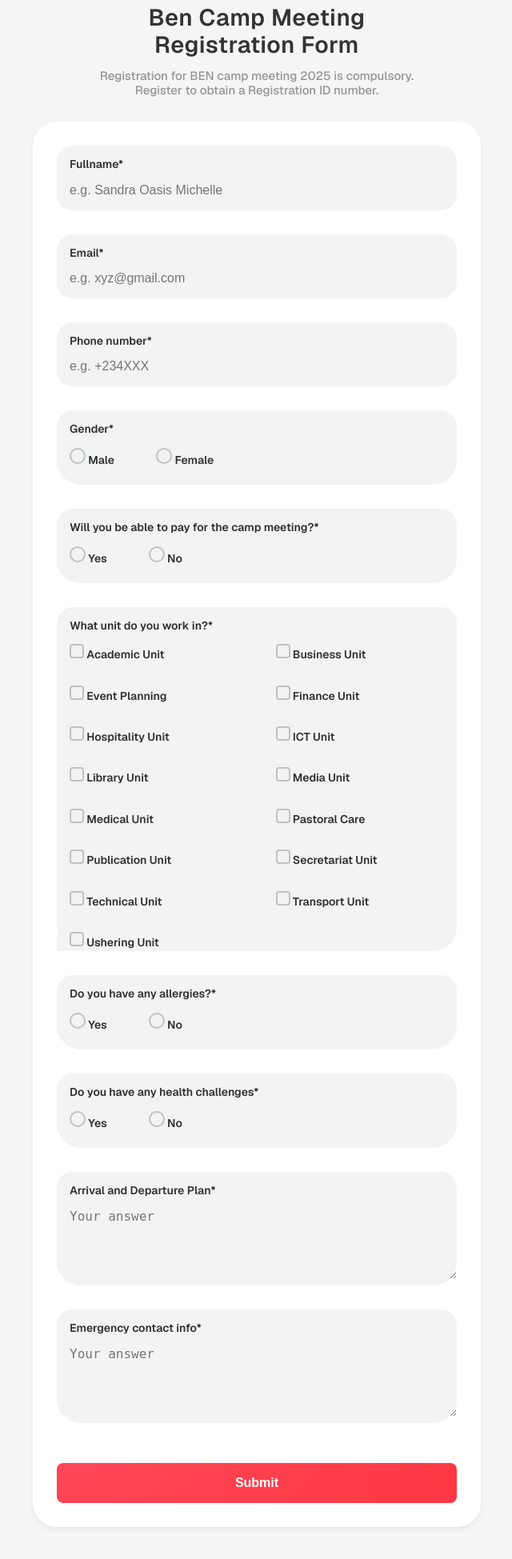
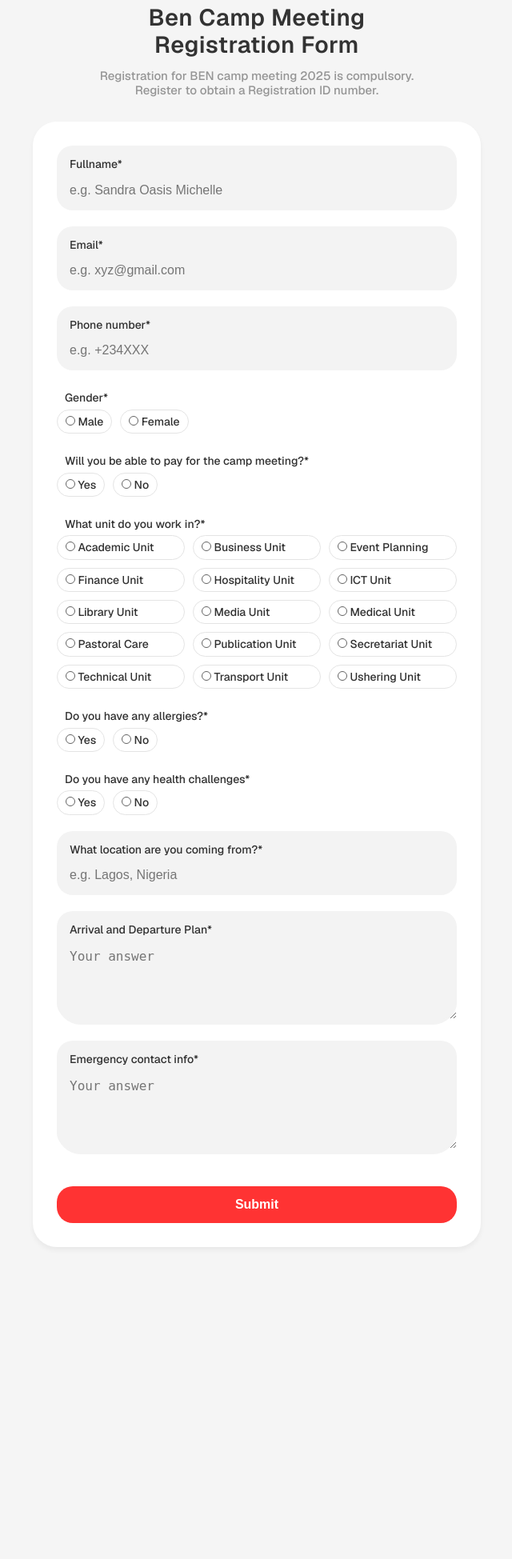
Before and after one commit to Edacynthia/Ben_camp_form, a Django app: page / in a window 1280 px wide. Shown: the part 335-2284 px from the top of the page at 80% size, without its empty margins (319-959 px from the left). After the commit the page ends 1864 px from the top, so only its background shows below. Run offline with Django 5.2, Linux system fonts and the light colour scheme; data comes from the database, SQL or seed files in the repository; both versions use the stored data as it was after the commit.

Commit message:
feat: Add allergy and health challenge details fields to CampRegistration model and update registration form

```diff
--- a/camp_form/models.py
+++ b/camp_form/models.py
@@ -52,11 +52,18 @@ class CampRegistration(models.Model):
     allergies = models.CharField(
         max_length=3, choices=YES_NO_CHOICES, verbose_name="Has Allergies"
     )
+    allergy_details = models.TextField(
+        blank=True, null=True, verbose_name="Allergy Details"
+    )
     health_challenges = models.CharField(
         max_length=3, choices=YES_NO_CHOICES, verbose_name="Has Health Challenges"
     )
+    health_challenge_details = models.TextField(
+        blank=True, null=True, verbose_name="Health Challenge Details"
+    )
 
     # Travel and Emergency
+    location = models.CharField(max_length=255, verbose_name="Location Coming From")
     arrival_departure = models.TextField(verbose_name="Arrival and Departure Plan")
     emergency_contact = models.TextField(verbose_name="Emergency Contact Information")
 
--- a/camp_form/views.py
+++ b/camp_form/views.py
@@ -22,9 +22,29 @@ def registration_form(request):
                 "can_pay": request.POST.get("can_pay", ""),
                 "allergies": request.POST.get("allergies", ""),
                 "health_challenges": request.POST.get("health_challenges", ""),
+                "location": request.POST.get("location", "").strip(),
                 "arrival_departure": request.POST.get("arrival_departure", "").strip(),
                 "emergency_contact": request.POST.get("emergency_contact", "").strip(),
             }
+
+            # Handle conditional fields
+            if form_data["allergies"] == "yes":
+                allergy_details = request.POST.get("allergy_details", "").strip()
+                if not allergy_details:
+                    messages.error(request, "Please specify your allergies.")
+                    context = {"service_units": service_units}
+                    return render(request, "camp_form.html", context)
+                form_data["allergy_details"] = allergy_details
+
+            if form_data["health_challenges"] == "yes":
+                health_details = request.POST.get(
+                    "health_challenge_details", ""
+                ).strip()
+                if not health_details:
+                    messages.error(request, "Please specify your health challenges.")
+                    context = {"service_units": service_units}
+                    return render(request, "camp_form.html", context)
+                form_data["health_challenge_details"] = health_details
 
             # Basic validation
             required_fields = [
@@ -35,6 +55,7 @@ def registration_form(request):
                 "can_pay",
                 "allergies",
                 "health_challenges",
+                "location",
                 "arrival_departure",
                 "emergency_contact",
             ]
--- a/static/camp.css
+++ b/static/camp.css
@@ -97,19 +97,51 @@ body {
 
 /* Form Groups */
 .form-group {
-    margin-bottom: 30px;
+    margin-bottom: 20px;
     background-color: #F3F3F3;
     border-radius: 30px;
+    transition: all 0.3s ease;
+}
+
+/* Conditional form groups animation */
+.form-group.conditional {
+    opacity: 0;
+    max-height: 0;
+    overflow: hidden;
+    margin-bottom: 0;
+    transform: translateY(-10px);
+    transition: all 0.4s ease;
+}
+
+.form-group.conditional.show {
+    opacity: 1;
+    max-height: 500px;
+    margin-bottom: 20px;
+    transform: translateY(0);
+}
+
+/* Radio button and checkbox form groups have white background */
+.form-group:has(.radio-group),
+.form-group:has(.checkbox-grid) {
+    background-color: white;
 }
 
 .form-group label {
     display: block;
-    font-weight: 600;
+    font-weight: 500;
     color: #303030;
     font-size: 14px;
     padding: 12px 16px 0;
     background-color: #F3F3F3;
     border-radius: 20px 20px 0 0;
+}
+
+/* Radio group and checkbox group labels have white background */
+.form-group:has(.radio-group) label,
+.form-group:has(.checkbox-grid) label {
+    background-color: white;
+    border-radius: 20px 20px 20px 20px;
+    padding: 3px 10px;
 }
 
 /* Input Fields */
@@ -139,10 +171,12 @@ body {
 
 /* Radio Groups */
 .radio-group {
-    display: flex;
-    gap: 20px;
-    flex-wrap: wrap;
-    padding-bottom: 20px;
+  display: flex;
+  align-items: center;
+  gap: 10px;
+  flex-wrap: wrap;
+
+  background-color: transparent; /* keep parent background from creating weird rounding */
 }
 
 .radio-item {
@@ -150,30 +184,36 @@ body {
     align-items: center;
     gap: 8px;
     cursor: pointer;
-    font-weight: 400;
-    font-size: 16px;
-    color: #2c3e50;
+    font-weight: 500;
+    font-size: 14px;
+    color: #272727;
+    border: 1px solid #E4E4E4;
+    transition: border-color 0.2s ease;
+}
+
+.radio-item:hover {
+    border-color: #bdc3c7;
 }
 
 .radio-item input[type="radio"] {
     appearance: none;
-    width: 20px;
-    height: 20px;
-    border: 2px solid #bdc3c7;
+    width: 12px;
+    height: 12px;
+    border: 1px solid #636363;
     border-radius: 50%;
     position: relative;
     margin: 0;
 }
 
 .radio-item input[type="radio"]:checked {
-    border-color: #3498db;
+    border-color: #FF3333;
 }
 
 .radio-item input[type="radio"]:checked::after {
     content: '';
-    width: 10px;
-    height: 10px;
-    background-color: #3498db;
+    width: 6px;
+    height: 6px;
+    background-color: #FF3333;
     border-radius: 50%;
     position: absolute;
     top: 50%;
@@ -184,8 +224,10 @@ body {
 /* Checkbox Grid */
 .checkbox-grid {
     display: grid;
-    grid-template-columns: repeat(auto-fit, minmax(200px, 1fr));
-    gap: 15px;
+    grid-template-columns: repeat(auto-fit, minmax(150px, 1fr));
+    gap: 10px;
+    background-color: white;
+    border-radius: 0 0 20px 20px;
 }
 
 .checkbox-item {
@@ -193,31 +235,34 @@ body {
     align-items: center;
     gap: 8px;
     cursor: pointer;
-    font-weight: 400;
+    font-weight: 500;
     font-size: 14px;
-    color: #2c3e50;
-    padding: 8px;
+    color: #272727;
+
+    border: 1px solid #E4E4E4;
     border-radius: 6px;
+    background-color: white;
     transition: background-color 0.2s ease;
 }
 
 .checkbox-item:hover {
-    background-color: #f8f9fa;
+    background-color: white;
 }
 
 .checkbox-item input[type="checkbox"] {
     appearance: none;
-    width: 18px;
-    height: 18px;
-    border: 2px solid #bdc3c7;
-    border-radius: 4px;
+    width: 12px;
+    height: 12px;
+    border: 1px solid #636363;
+    border-radius: 50%;
     position: relative;
     margin: 0;
+    background-color: white;
 }
 
 .checkbox-item input[type="checkbox"]:checked {
-    border-color: #3498db;
-    background-color: #3498db;
+    border-color: #FF3333;
+    background-color: #FF3333;
 }
 
 .checkbox-item input[type="checkbox"]:checked::after {
@@ -234,13 +279,13 @@ body {
 /* Submit Button */
 .submit-btn {
     width: 100%;
-    background: linear-gradient(135deg, #ff4757, #ff3742);
+    background-color: #FF3333;
     color: white;
     border: none;
-    padding: 16px 24px;
-    border-radius: 8px;
+    padding: 14px 0px;
+    border-radius: 20px;
     font-size: 16px;
-    font-weight: 600;
+    font-weight: 700;
     cursor: pointer;
     transition: transform 0.2s ease, box-shadow 0.2s ease;
     margin-top: 20px;
@@ -297,6 +342,7 @@ body {
     .radio-group {
         flex-direction: column;
         gap: 10px;
+        align-items: flex-start;
     }
 
     .checkbox-grid {
--- a/templates/camp_form.html
+++ b/templates/camp_form.html
@@ -111,32 +111,47 @@
                     <label>Do you have any allergies?*</label>
                     <div class="radio-group">
                         <label class="radio-item">
-                            <input type="radio" name="allergies" value="yes" required>
+                            <input type="radio" name="allergies" value="yes" id="allergies_yes" required>
                             <span class="radio-mark"></span>
                             Yes
                         </label>
                         <label class="radio-item">
-                            <input type="radio" name="allergies" value="no" required>
+                            <input type="radio" name="allergies" value="no" id="allergies_no" required>
                             <span class="radio-mark"></span>
                             No
                         </label>
                     </div>
                 </div>
 
+                <div class="form-group conditional" id="allergies_details">
+                    <label for="allergy_details">Please specify your allergies*</label>
+                    <textarea id="allergy_details" name="allergy_details" placeholder="Please describe your allergies"></textarea>
+                </div>
+
                 <div class="form-group">
                     <label>Do you have any health challenges*</label>
                     <div class="radio-group">
                         <label class="radio-item">
-                            <input type="radio" name="health_challenges" value="yes" required>
+                            <input type="radio" name="health_challenges" value="yes" id="health_yes" required>
                             <span class="radio-mark"></span>
                             Yes
                         </label>
                         <label class="radio-item">
-                            <input type="radio" name="health_challenges" value="no" required>
+                            <input type="radio" name="health_challenges" value="no" id="health_no" required>
                             <span class="radio-mark"></span>
                             No
                         </label>
                     </div>
+                </div>
+
+                <div class="form-group conditional" id="health_details">
+                    <label for="health_challenge_details">Please specify your health challenges*</label>
+                    <textarea id="health_challenge_details" name="health_challenge_details" placeholder="Please describe your health challenges"></textarea>
+                </div>
+
+                <div class="form-group">
+                    <label for="location">What location are you coming from?*</label>
+                    <input type="text" id="location" name="location" placeholder="e.g. Lagos, Nigeria" required>
                 </div>
 
                 <div class="form-group">
@@ -153,6 +168,50 @@
             </form>
         </div>
     </div>
+
+    <script>
+        // Handle allergies conditional field
+        const allergiesYes = document.getElementById('allergies_yes');
+        const allergiesNo = document.getElementById('allergies_no');
+        const allergiesDetails = document.getElementById('allergies_details');
+        const allergyDetailsInput = document.getElementById('allergy_details');
+
+        allergiesYes.addEventListener('change', function() {
+            if (this.checked) {
+                allergiesDetails.classList.add('show');
+                allergyDetailsInput.required = true;
+            }
+        });
+
+        allergiesNo.addEventListener('change', function() {
+            if (this.checked) {
+                allergiesDetails.classList.remove('show');
+                allergyDetailsInput.required = false;
+                allergyDetailsInput.value = '';
+            }
+        });
+
+        // Handle health challenges conditional field
+        const healthYes = document.getElementById('health_yes');
+        const healthNo = document.getElementById('health_no');
+        const healthDetails = document.getElementById('health_details');
+        const healthDetailsInput = document.getElementById('health_challenge_details');
+
+        healthYes.addEventListener('change', function() {
+            if (this.checked) {
+                healthDetails.classList.add('show');
+                healthDetailsInput.required = true;
+            }
+        });
+
+        healthNo.addEventListener('change', function() {
+            if (this.checked) {
+                healthDetails.classList.remove('show');
+                healthDetailsInput.required = false;
+                healthDetailsInput.value = '';
+            }
+        });
+    </script>
 </body>
 </html>
 </html>
```
Also changed, not shown: camp_form/migrations/0007_campregistration_allergy_details_and_more.py (added), db.sqlite3.
